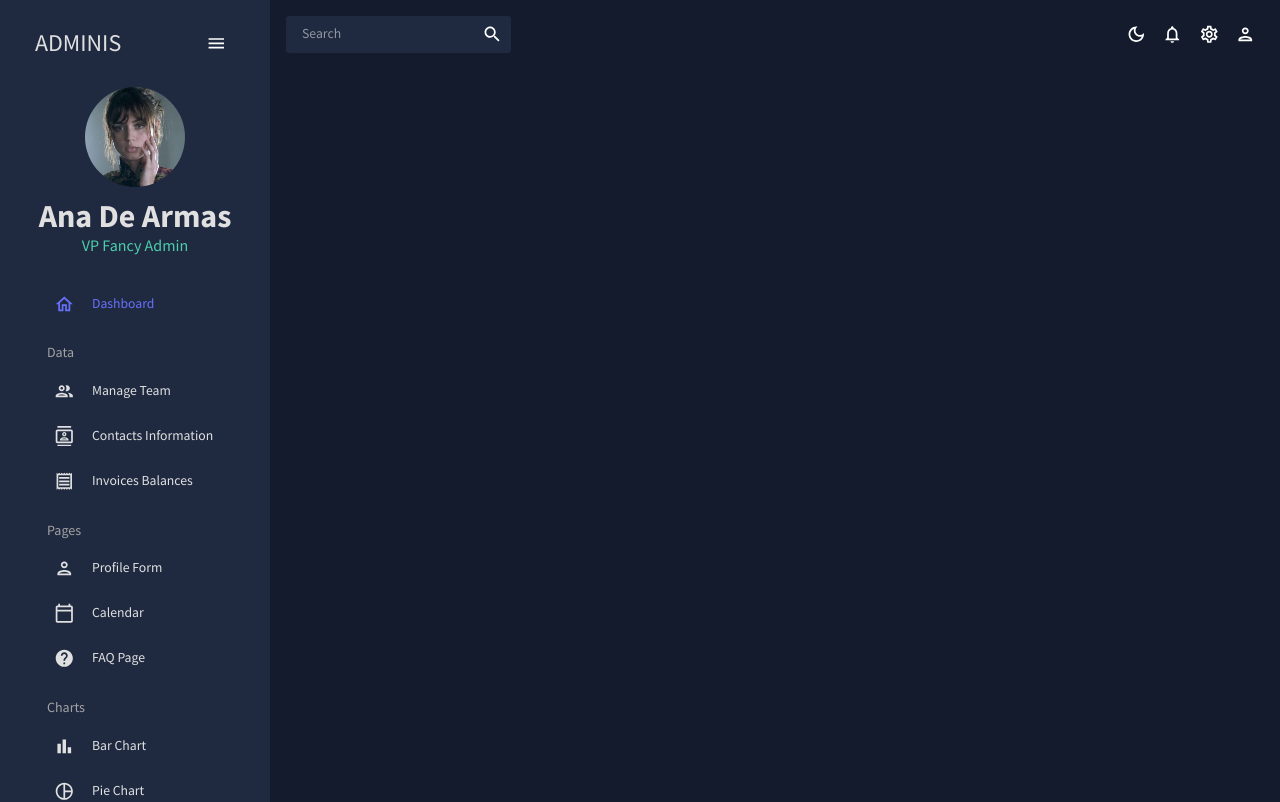
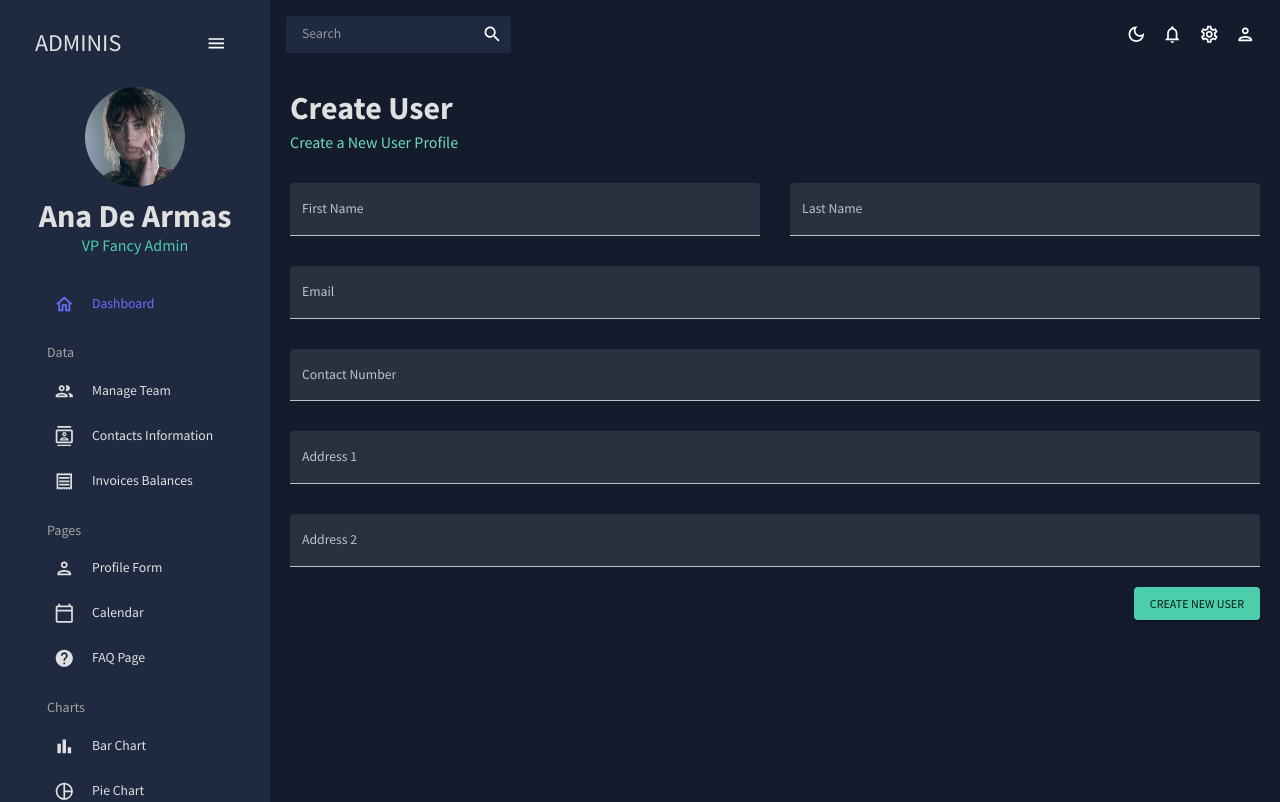
Before and after one commit to wxomi/react-admin-panel, a React (Create React App) app: page /form in a window 1280 px wide. Shown: the top 802 px of the page. Built offline with nearby package versions, Linux system fonts and the light colour scheme.

Commit message:
form Completed

```diff
--- a/src/App.js
+++ b/src/App.js
@@ -9,7 +9,7 @@
 import Contacts from './scenes/contacts';
 import Invoices from "./scenes/invoices";
 // import Bar from './scenes/bar';
-// import Form from './scenes/form';
+import Form from './scenes/form';
 // import Line from './scenes/line';
 // import Pie from './scenes/pie';
 // import FAQ from './scenes/faq';
@@ -32,7 +32,7 @@
               <Route path='/contacts' element={<Contacts />}></Route>
               <Route path='/invoices' element={<Invoices />}></Route>
               {/* <Route path='/bar' element={<Bar />}></Route> */}
-              {/* <Route path='/form' element={<Form />}></Route> */}
+              <Route path='/form' element={<Form />}></Route>
               {/* <Route path='/line' element={<Line />}></Route> */}
               {/* <Route path='/pie' element={<Pie />}></Route> */}
               {/* <Route path='/faq' element={<FAQ />}></Route> */}
--- /dev/null
+++ b/src/scenes/form/index.jsx
@@ -0,0 +1,164 @@
+import React from "react";
+import { Box, Button, TextField } from "@mui/material";
+import { Formik } from "formik";
+import * as yup from "yup";
+import useMediaQuery from "@mui/material/useMediaQuery";
+import Header from "../../components/Header";
+
+const initialValues = {
+  firstName: "",
+  lastName: "",
+  email: "",
+  contact: "",
+  address1: "",
+  address2: "",
+};
+
+const phoneRegExp =
+  /^((\+[1-9]{1,4}[ -]?)|(\([0-9]{2,3}\)[ -]?)|([0-9]{2,4})[ -]?)*?[0-9]{3,4}[ -]?[0-9]{3,4}$/;
+
+const userSchema = yup.object().shape({
+  firstName: yup.string().required("required"),
+  lastName: yup.string().required("required"),
+  email: yup.string().email("Invalid email").required("required"),
+  contact: yup
+    .string()
+    .matches(phoneRegExp, "Phone number is not valid")
+    .required("required"),
+  address1: yup.string().required("required"),
+  address2: yup.string().required("required"),
+});
+
+const Form = () => {
+  const isNonMobile = useMediaQuery("(min-width:600px)");
+
+  const handleFormSubmit = (values) => {
+    console.log(values);
+  };
+  return (
+    <Box m={"20px"}>
+      <Header title={"Create User"} subtitle={"Create a New User Profile "} />
+      <Formik
+        onSubmit={handleFormSubmit}
+        initialValues={initialValues}
+        validationSchema={userSchema}
+      >
+        {({
+          values,
+          errors,
+          touched,
+          handleBlur,
+          handleChange,
+          handleSubmit,
+        }) => (
+          <form onSubmit={handleSubmit}>
+            <Box
+              display={"grid"}
+              gap={"30px"}
+              gridTemplateColumns={"repeat(4,minmax(0,1fr))"}
+              sx={{
+                "& > div": { gridColumn: isNonMobile ? undefined : "span 4" },
+              }}
+            >
+              <TextField
+                fullWidth
+                variant="filled"
+                type={"text"}
+                label={"First Name"}
+                onBlur={handleBlur}
+                onChange={handleChange}
+                value={values.firstName}
+                name="firstName"
+                error={!!touched.firstName && !!errors.firstName}
+                helperText={touched.firstName && errors.firstName}
+                sx={{
+                  gridColumn: "span 2",
+                }}
+              />
+              <TextField
+                fullWidth
+                variant="filled"
+                type={"text"}
+                label={"Last Name"}
+                onBlur={handleBlur}
+                onChange={handleChange}
+                value={values.lastName}
+                name="lastName"
+                error={!!touched.lastName && !!errors.lastName}
+                helperText={touched.lastName && errors.lastName}
+                sx={{
+                  gridColumn: "span 2",
+                }}
+              />
+              <TextField
+                fullWidth
+                variant="filled"
+                type={"text"}
+                label={"Email"}
+                onBlur={handleBlur}
+                onChange={handleChange}
+                value={values.email}
+                name="email"
+                error={!!touched.email && !!errors.email}
+                helperText={touched.email && errors.email}
+                sx={{
+                  gridColumn: "span 4",
+                }}
+              />
+              <TextField
+                fullWidth
+                variant="filled"
+                type={"text"}
+                label={"Contact Number"}
+                onBlur={handleBlur}
+                onChange={handleChange}
+                value={values.contact}
+                name="contact"
+                error={!!touched.contact && !!errors.contact}
+                helperText={touched.contact && errors.contact}
+                sx={{
+                  gridColumn: "span 4",
+                }}
+              />
+              <TextField
+                fullWidth
+                variant="filled"
+                type={"text"}
+                label={"Address 1"}
+                onBlur={handleBlur}
+                onChange={handleChange}
+                value={values.address1}
+                name="address1"
+                error={!!touched.address1 && !!errors.address1}
+                helperText={touched.address1 && errors.address1}
+                sx={{
+                  gridColumn: "span 4",
+                }}
+              />
+              <TextField
+                fullWidth
+                variant="filled"
+                type={"text"}
+                label={"Address 2"}
+                onBlur={handleBlur}
+                onChange={handleChange}
+                value={values.address2}
+                name="address2"
+                error={!!touched.address2 && !!errors.address2}
+                helperText={touched.address2 && errors.address2}
+                sx={{
+                  gridColumn: "span 4",
+                }}
+              />
+            </Box>
+            <Box display={'flex'} justifyContent={'end'} mt={'20px'}>
+              <Button type="submit" color="secondary" variant="contained">Create New User</Button>
+            </Box>
+          </form>
+        )}
+      </Formik>
+    </Box>
+  );
+};
+
+export default Form;
```
